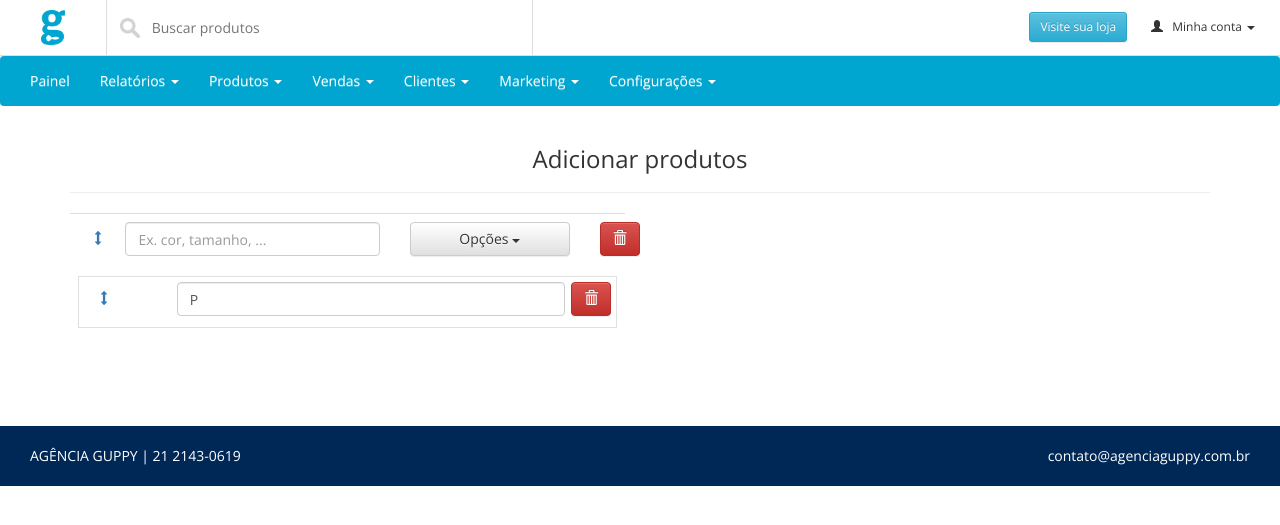
After one commit to lucasmachoalfa/gcommerce, a PHP site: page /adicionar-cores.php in a window 1280 px wide. The commit adds this page. Shown: the top 525 px of the page. Run offline with PHP 8.4, Linux system fonts and the light colour scheme.

Commit message:
Alteração MODAL ADICIONAR PRODUTO

```diff
--- /dev/null
+++ b/adicionar-cores.php
@@ -0,0 +1,84 @@
+<!DOCTYPE html>
+<html>
+    <head>
+        <?php include_once 'includes/head.php'; ?>
+        <style>
+            .option-form{
+                border: 1px solid #dfdfdf;
+                margin-bottom: 10px;
+                padding: 5px;
+                background: #fff;
+            }
+            .estampa{
+                width: 40px;
+                height: 40px;
+                background-size: 40px 40px;
+                background-repeat: no-repeat;
+            }
+        </style>
+    </head>
+    <body>
+        <?php include_once 'includes/header.php'; ?>
+        <div class="container">
+            <h3 class="text-center">Adicionar produtos</h3>
+            <hr>
+            <div class="row">
+                <div class="col-md-6">
+                    <table class="table ui-sortable-handle">
+                        <tr>
+                            <td>
+                                <div>
+                                    <div class="row">
+                                        <div class="col-md-1">
+                                            <a href="#" class="btn color-setting-btn pull-left colorpicker-element">
+                                                <i class="glyphicon glyphicon-resize-vertical"></i>
+                                            </a>
+                                        </div>
+                                        <div class="col-md-6">
+                                            <input type="text" placeholder="Ex. cor, tamanho, ..." class="form-control translate">
+                                        </div>
+                                        <div class="col-md-4">
+                                            <a class="option_title btn btn-default form-control" href="#option-form-0">Opções <span class="caret"></span></a>
+                                        </div>
+                                        <div class="col-md-1">
+                                            <a href="#" class="btn btn-danger"><i class="glyphicon glyphicon-trash"></i></a>
+                                        </div>
+                                    </div>
+                                    <br>
+                                    <div class="option-form" style="display: block;">
+                                        <div class="buffer-top-sm">
+                                            <div class="option-items ui-sortable" id="option-items-1">
+                                                <div class="option-values-form">
+                                                    <div class="row">
+                                                        <div class="col-md-1">
+                                                            <a href="#" class="btn color-setting-btn pull-left colorpicker-element">
+                                                                <i class="glyphicon glyphicon-resize-vertical"></i>
+                                                            </a>
+                                                        </div>
+                                                        <div class="col-md-1">
+                                                            <!-- SE TIVER ESTAMPA, COLOCAR background-image: url(LINK DA ESTAMPA); dentro do style na tag abaixo -->
+                                                            <!-- SE TIVER COR, COLOCAR background-color: HEXADEXIMAL DA COR; dentro do style na tag abaixo -->
+                                                            <div class="estampa" style=""></div>
+                                                        </div>
+                                                        <div class="col-md-9">
+                                                            <input type="text" name="option[1][values][5][name]" value="P" placeholder="Ex.: Azul, Branco, ..." class="form-control translate" data-table="option_values" data-fid="18296" data-name="name">
+                                                        </div>
+                                                        <div class="col-md-1">
+                                                            <a class="btn btn-danger pull-right"><i class="glyphicon glyphicon-trash"></i></a>
+                                                        </div>
+                                                    </div>
+                                                </div>
+                                            </div>
+                                        </div>
+                                    </div>
+                                </div>
+                            </td>
+                        </tr>
+                    </table>
+                </div>
+            </div>
+        </div>
+
+        <?php include_once 'includes/footer.php'; ?>
+    </body>
+</html>
```
Also changed, not shown: adicionar-produtos.php (+15 -0 lines), listaOpcaoProdutoAjax.php (+75 -2 lines).
